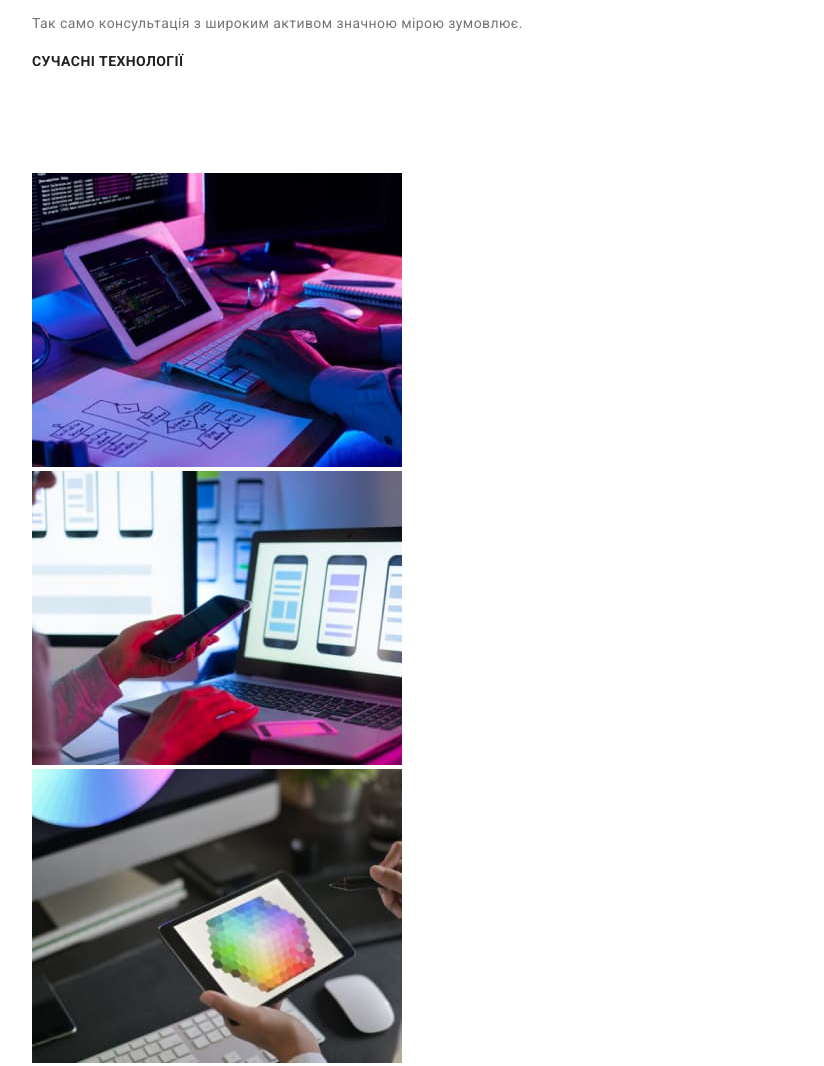
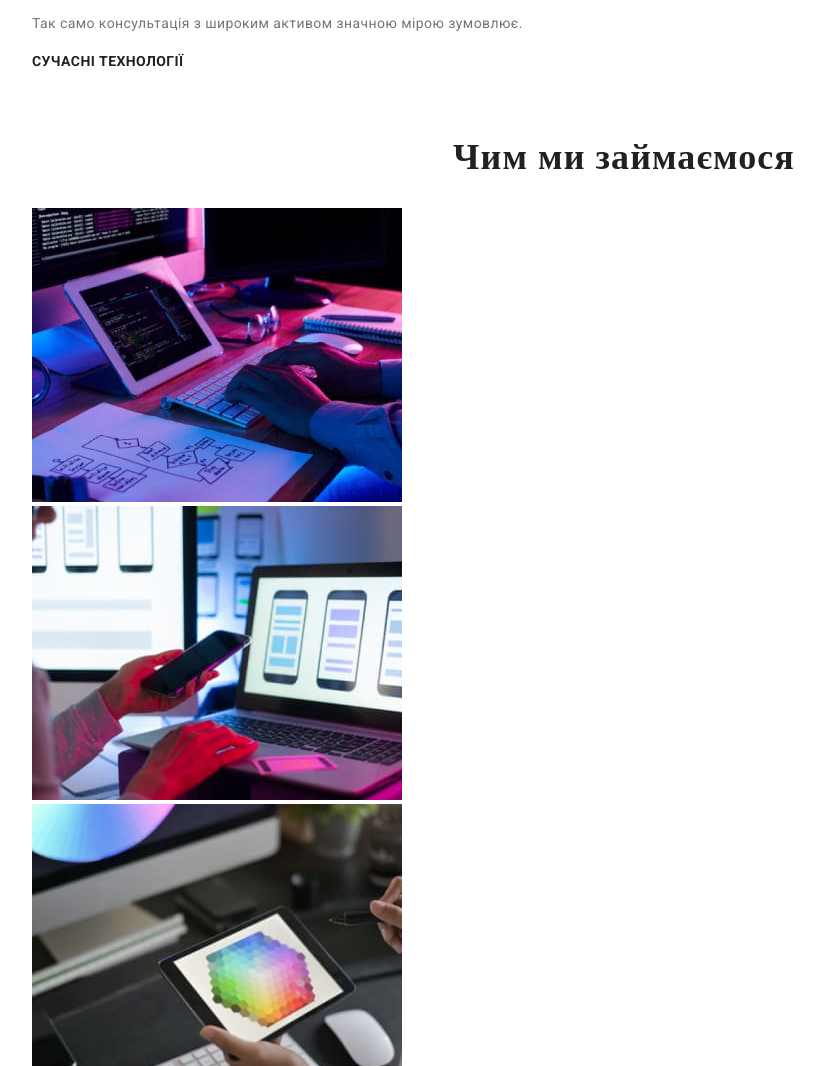
Before and after one commit to OlexandrTsy/goit-markup-hw-02, a plain HTML site: page index.html in a window 1280 px wide. Shown: the part 980-2046 px from the top of the page, without its empty margins (16-840 px from the left). Drawn offline with Linux system fonts and the light colour scheme.

Commit message:
update my code

```diff
--- a/css/styles.css
+++ b/css/styles.css
@@ -108,6 +108,7 @@ top: 280px;
 position: absolute;
 text-align: center;
 font-family: 'Roboto', sans-serif;
+text-transform: uppercase;
 }
 
 .order-button{
@@ -273,10 +274,16 @@ font-size: 36px;
 line-height: 42px;
 letter-spacing: 0.03em;
 font-family: 'Roboto', sans-serif;
+text-align: center;
 }
 
 .what-we-doing{
-
+    font-weight: 700;
+    font-size: 36px;
+    line-height: 42px;
+    text-align: center;
+    letter-spacing: 0.03em;
+    color: var(--primary-text-color);
 }
 
 .image-one{
```
